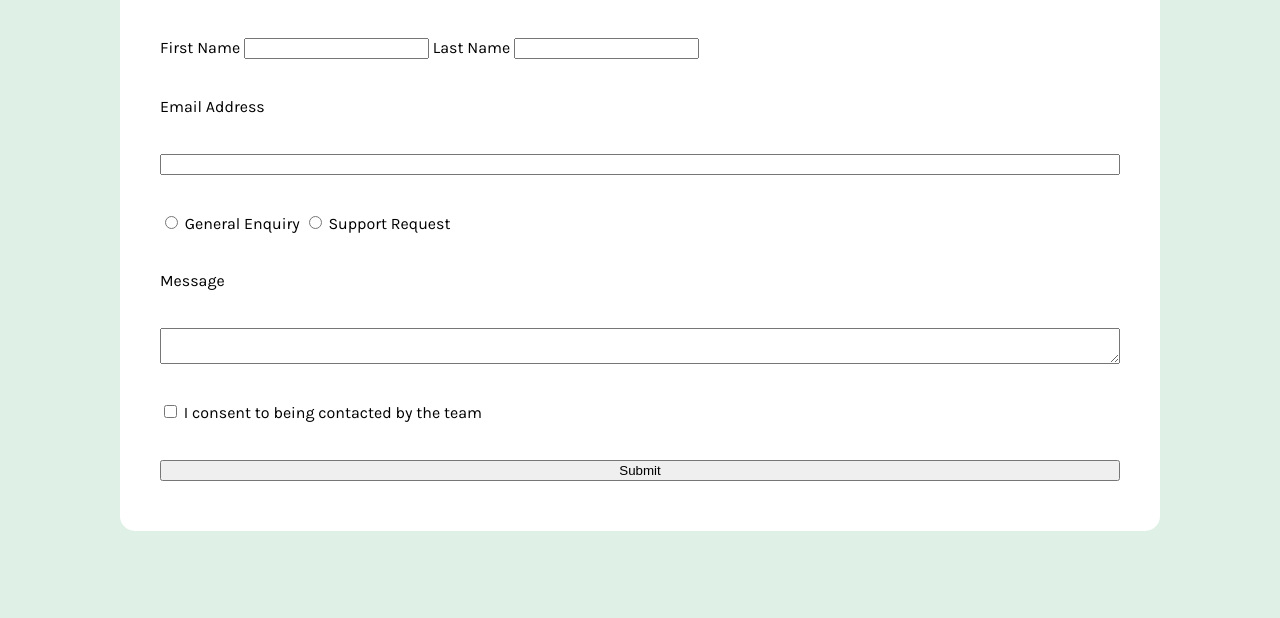
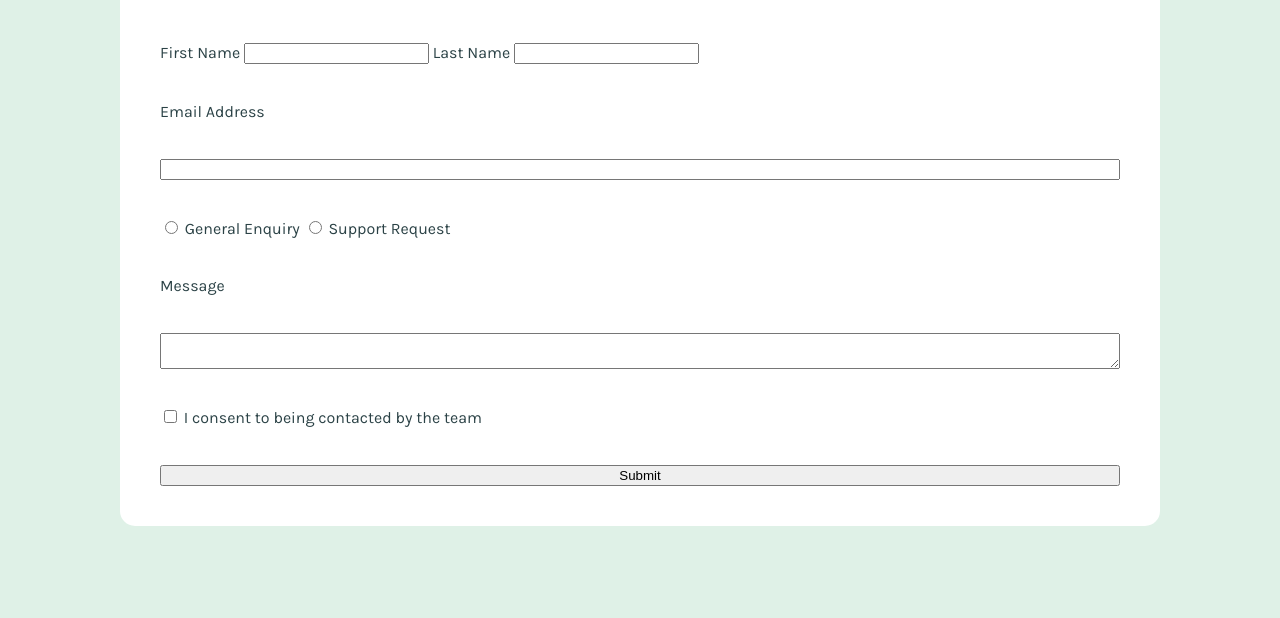
Before and after one commit to FriedAxons/contact-form-challenge, a plain HTML site: page index.html in a window 1280 px wide. Shown: the part 182-800 px from the top of the page. Drawn offline with Linux system fonts and the light colour scheme.

Commit message:
Added more CSS styling
Added padding for the contact form design,
increased the border radius of the contact form
container, and changed text color.

```diff
--- a/style.css
+++ b/style.css
@@ -17,7 +17,8 @@ body {
   justify-content: space-between;
   min-width: 75%;
   min-height: 70vh;
+  border-radius: 15px;
+  padding: 15px 40px 40px 40px;
   background-color: hsl(0, 0%, 100%);
-  border-radius: 15px;
-  padding: 15px 40px 50px 40px;
+  color: hsl(187, 24%, 22%);
 }
```
